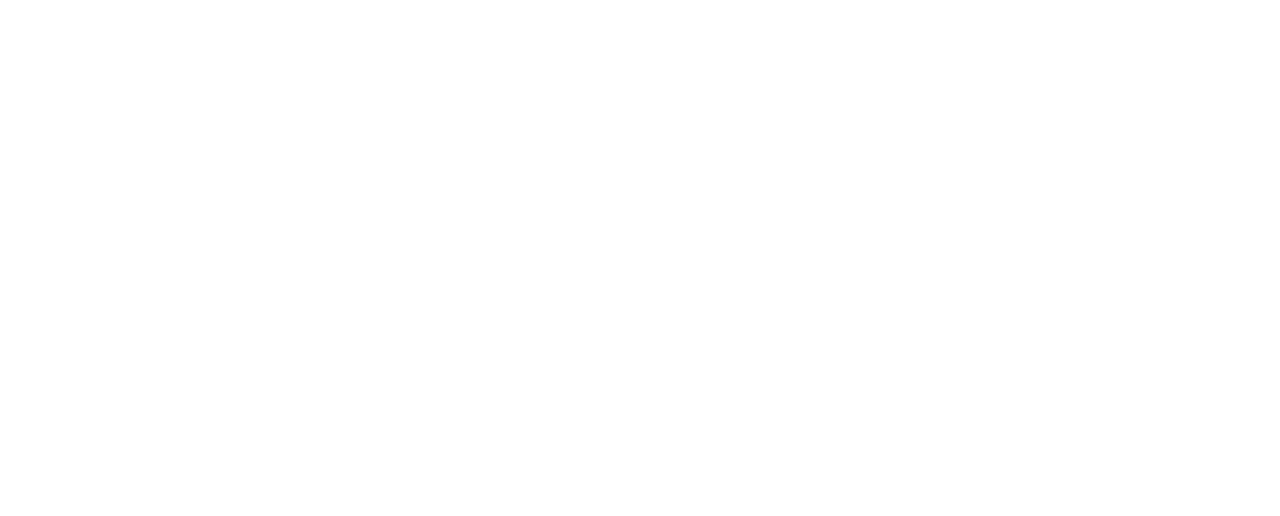
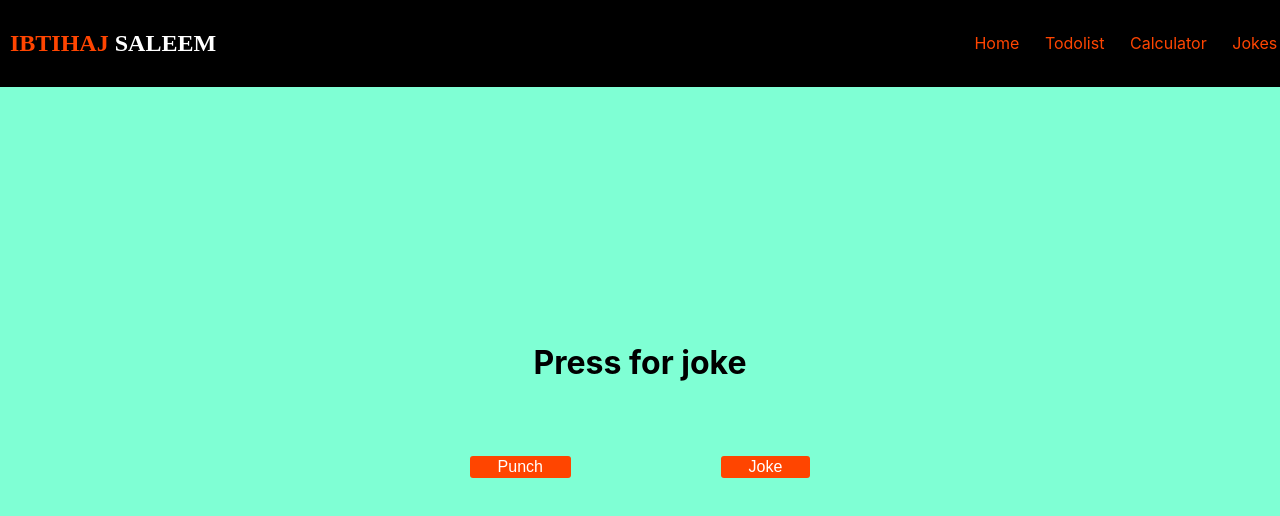
Before and after one commit to ibtihaj1234/Portfolio, a React (Create React App) app: page /jokes in a window 1280 px wide. Before the commit this address had no page. Shown: the top 516 px of the page. Built offline with nearby package versions, Linux system fonts and the light colour scheme.

Commit message:
Axios Api

```diff
--- a/package.json
+++ b/package.json
@@ -7,6 +7,7 @@
     "@testing-library/jest-dom": "^5.16.5",
     "@testing-library/react": "^13.4.0",
     "@testing-library/user-event": "^13.5.0",
+    "axios": "^1.5.0",
     "mathjs": "^11.9.1",
     "react": "^18.2.0",
     "react-dom": "^18.2.0",
--- /dev/null
+++ b/src/components/jokes/JokesComp.jsx
@@ -0,0 +1,37 @@
+import axios from 'axios'
+import React, { useState } from 'react';
+import ButtonComponent from '../button/Button';
+import './style.css'
+const JokesComp = () => {
+
+    const [jokes, setJokes] = useState('Press for joke');
+    const [punch, setPunch] = useState('')
+    const [show, setShow] = useState(false)
+
+    const API = () => {
+        axios.get("https://official-joke-api.appspot.com/random_joke").then(result => {
+            setJokes(result.data.setup)
+            setPunch(result.data.punchline)
+            setShow(true)
+        })
+
+    }
+    return (
+        <div className='Jokes'>
+            <h1>{jokes}</h1>
+            {!show ? <h1>{punch}</h1> : ''}
+            <div className='buttons'>
+                <ButtonComponent
+                    title='Punch'
+                    onClick={() => setShow(false)}
+                />
+                <ButtonComponent
+                    title='Joke'
+                    onClick={API}
+                />
+            </div>
+        </div>
+    )
+}
+
+export default JokesComp
--- /dev/null
+++ b/src/components/jokes/style.css
@@ -0,0 +1,16 @@
+.Jokes{
+    background-color: aquamarine;
+    width: 100%;
+    height: 100vh;
+    display: flex;
+    flex-direction: column;
+    justify-content: center;
+    align-items: center;
+}
+.buttons{
+    width: 50%;
+    display: flex;
+    flex-direction: row;
+    align-items: center;
+    justify-content: space-evenly;
+}
--- a/src/components/navbar/Navbar.jsx
+++ b/src/components/navbar/Navbar.jsx
@@ -8,6 +8,7 @@
                 <h2 style={{ color: 'orangered', fontFamily: 'Cursive' }}>IBTIHAJ <span style={{ color: 'white' }}>SALEEM</span></h2>
             </div>
             <div className='Navhalf2'>
+                <Link className="Navbaritems" to="../Jokes">Jokes</Link>
                 <Link className="Navbaritems" to="../Calculator">Calculator</Link>
                 <Link className="Navbaritems" to="../Todolist">Todolist</Link>
                 <Link className='Navbaritems' to="/">Home</Link>
--- a/src/navigation/Navi.jsx
+++ b/src/navigation/Navi.jsx
@@ -3,6 +3,7 @@
 import Todolist from '../views/Todolist'
 import Home from '../views/Home'
 import Calculator from '../views/Calculator'
+import Jokes from '../views/Jokes'
 
 const Navi = () => {
     return (
@@ -11,6 +12,7 @@
                 <Route path="/" element={<Home />} />
                 <Route path="/todolist" element={<Todolist />} />
                 <Route path="/calculator" element={<Calculator />} />
+                <Route path="/jokes" element={<Jokes />} />
             </Routes>
         </>
     )
--- /dev/null
+++ b/src/views/Jokes.js
@@ -0,0 +1,14 @@
+import React from 'react'
+import JokesComp from '../components/jokes/JokesComp'
+import Navbar from '../components/navbar/Navbar'
+
+const Jokes = () => {
+    return (
+        <>
+            <Navbar />
+            <JokesComp />
+        </>
+    )
+}
+
+export default Jokes
```
Also changed, not shown: 1 other file (tests, documents, lock files or other folders).
